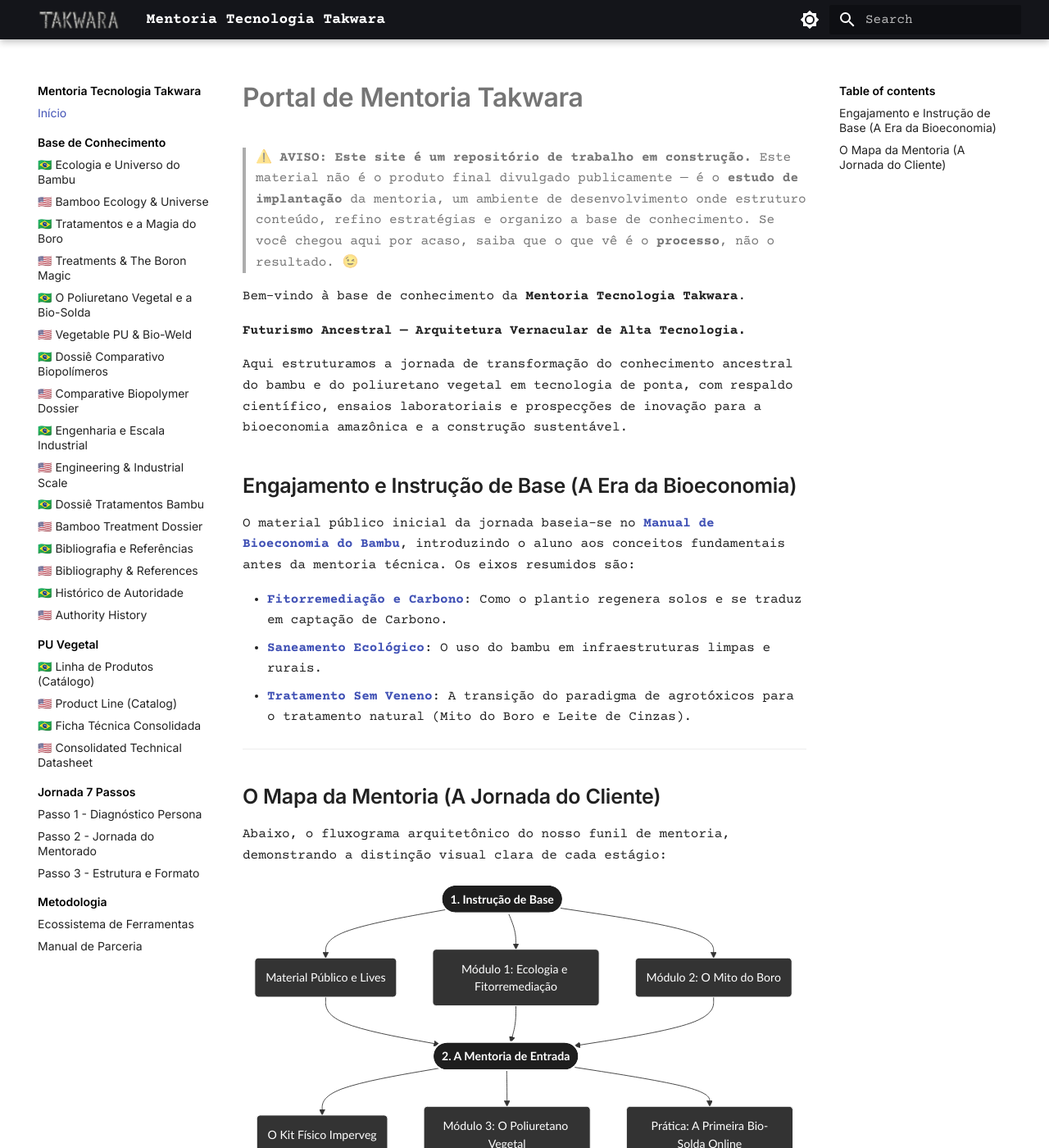
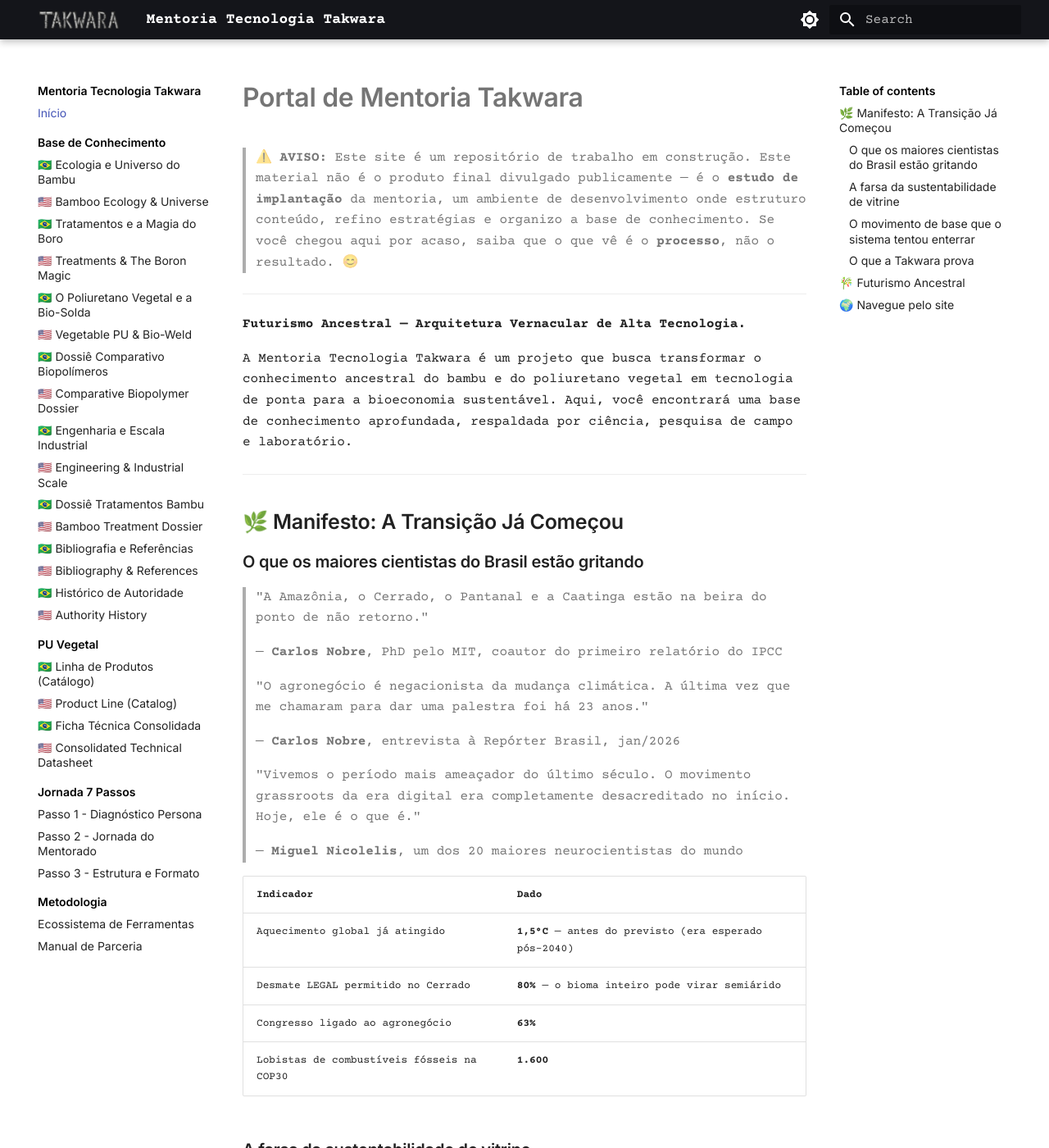
Before and after one commit to takwaratec/Mentoria_Tecnologia_Takwara, an MkDocs documentation site: the page built from docs/index.md, in a window 1280 px wide and 1400 px high. Shown: the whole window at 82% size. Built offline with MkDocs 1.6.1 and Material for MkDocs 9.7.7, drawn with Linux system fonts in a browser that asks for light colours; some of the changed text lies outside the part shown.

Commit message:
feat: index.md como manifesto, busca com scroll, artigo blog Medium

```diff
--- a/docs/00_METODOLOGIA/manual-parceria.html
+++ b/docs/00_METODOLOGIA/manual-parceria.html
@@ -350,6 +350,7 @@ kbd {
 function searchManual() {
   const q = document.getElementById('searchInput').value.toLowerCase().trim();
   const sections = document.querySelectorAll('section');
+  let firstMatch = null;
   sections.forEach(s => {
     const text = s.textContent.toLowerCase();
     if (!q) {
@@ -357,11 +358,15 @@ function searchManual() {
     } else if (text.includes(q)) {
       s.classList.remove('search-hidden');
       s.classList.add('search-match');
+      if (!firstMatch) firstMatch = s;
     } else {
       s.classList.add('search-hidden');
       s.classList.remove('search-match');
     }
   });
+  if (firstMatch) {
+    firstMatch.scrollIntoView({ behavior: 'smooth', block: 'start' });
+  }
 }
 </script>
 
--- a/docs/index.md
+++ b/docs/index.md
@@ -1,56 +1,105 @@
+---
+title: "A Transição Já Começou. Quem Vai Chegar Primeiro?"
+date: 2026-06-12
+author: Fabio Takwara
+category: Manifesto
+---
+
 # Portal de Mentoria Takwara
 
-> **⚠️ AVISO: Este site é um repositório de trabalho em construção.**
-> Este material não é o produto final divulgado publicamente — é o **estudo de implantação** da mentoria, um ambiente de desenvolvimento onde estruturo conteúdo, refino estratégias e organizo a base de conhecimento. Se você chegou aqui por acaso, saiba que o que vê é o **processo**, não o resultado. 😉
+> **⚠️ AVISO:** Este site é um repositório de trabalho em construção.
+> Este material não é o produto final divulgado publicamente — é o **estudo de implantação** da mentoria, um ambiente de desenvolvimento onde estruturo conteúdo, refino estratégias e organizo a base de conhecimento. Se você chegou aqui por acaso, saiba que o que vê é o **processo**, não o resultado. 😊
 
-Bem-vindo à base de conhecimento da **Mentoria Tecnologia Takwara**.
+---
 
 **Futurismo Ancestral — Arquitetura Vernacular de Alta Tecnologia.**
 
-Aqui estruturamos a jornada de transformação do conhecimento ancestral do bambu e do poliuretano vegetal em tecnologia de ponta, com respaldo científico, ensaios laboratoriais e prospecções de inovação para a bioeconomia amazônica e a construção sustentável.
-
-## Engajamento e Instrução de Base (A Era da Bioeconomia)
-O material público inicial da jornada baseia-se no **[Manual de Bioeconomia do Bambu](https://takwaratec.github.io/projetos/01_TECNOLOGIA_TAKWARA/TAK_manual-bioeconomia-bambu/)**, introduzindo o aluno aos conceitos fundamentais antes da mentoria técnica. Os eixos resumidos são:
-
-*   **[Fitorremediação e Carbono](https://takwaratec.github.io/projetos/01_TECNOLOGIA_TAKWARA/TAK_manual-fitorremediacao-credito-carbono/)**: Como o plantio regenera solos e se traduz em captação de Carbono.
-*   **[Saneamento Ecológico](https://takwaratec.github.io/projetos/02_PESQUISA_DESENVOLVIMENTO/TAK_nota-tecnica-saneamento-ecologico/)**: O uso do bambu em infraestruturas limpas e rurais.
-*   **[Tratamento Sem Veneno](https://takwaratec.github.io/projetos/02_PESQUISA_DESENVOLVIMENTO/TAK_tratamento-sem-veneno/)**: A transição do paradigma de agrotóxicos para o tratamento natural (Mito do Boro e Leite de Cinzas).
+A Mentoria Tecnologia Takwara é um projeto que busca transformar o conhecimento ancestral do bambu e do poliuretano vegetal em tecnologia de ponta para a bioeconomia sustentável. Aqui, você encontrará uma base de conhecimento aprofundada, respaldada por ciência, pesquisa de campo e laboratório.
 
 ---
 
-## O Mapa da Mentoria (A Jornada do Cliente)
+## 🌿 Manifesto: A Transição Já Começou
 
-Abaixo, o fluxograma arquitetônico do nosso funil de mentoria, demonstrando a distinção visual clara de cada estágio:
+### O que os maiores cientistas do Brasil estão gritando
 
-<div class="mermaid">
-flowchart TD
-    classDef base fill:#1e1e1e,stroke:#ffffff,stroke-width:2px,color:#ffffff,font-weight:bold
-    classDef entrada fill:#333333,stroke:#ffffff,stroke-width:1px,color:#ffffff
-    classDef high fill:#ffffff,stroke:#000000,stroke-width:3px,color:#000000,font-weight:bold
+> "A Amazônia, o Cerrado, o Pantanal e a Caatinga estão na beira do ponto de não retorno."
+>
+> — **Carlos Nobre**, PhD pelo MIT, coautor do primeiro relatório do IPCC
 
-    A([1. Instrução de Base]) --> B(Material Público e Lives)
-    A --> C(Módulo 1: Ecologia e Fitorremediação)
-    A --> D(Módulo 2: O Mito do Boro)
+> "O agronegócio é negacionista da mudança climática. A última vez que me chamaram para dar uma palestra foi há 23 anos."
+>
+> — **Carlos Nobre**, entrevista à Repórter Brasil, jan/2026
 
-    B --> E([2. A Mentoria de Entrada])
-    C --> E
-    D --> E
+> "Vivemos o período mais ameaçador do último século. O movimento grassroots da era digital era completamente desacreditado no início. Hoje, ele é o que é."
+>
+> — **Miguel Nicolelis**, um dos 20 maiores neurocientistas do mundo
 
-    E --> F(O Kit Físico Imperveg)
-    E --> G(Módulo 3: O Poliuretano Vegetal)
-    E --> H(Prática: A Primeira Bio-Solda Online)
+| Indicador | Dado |
+|---|---|
+| Aquecimento global já atingido | **1,5°C** — antes do previsto (era esperado pós-2040) |
+| Desmate LEGAL permitido no Cerrado | **80%** — o bioma inteiro pode virar semiárido |
+| Congresso ligado ao agronegócio | **63%** |
+| Lobistas de combustíveis fósseis na COP30 | **1.600** |
 
-    F --> I([3. Consultoria High Ticket])
-    G --> I
-    H --> I
+### A farsa da sustentabilidade de vitrine
 
-    I --> J(Visita Técnica Presencial)
-    I --> K(Licenciamento e Forno Ecológico)
-    I --> L(Escala Industrial: A Biorrefinaria)
+Nicolelis alertou no Programa 20 Minutos: *"Vendem bambu e eucalipto tratados com formol, CCA e CCB como 'construção sustentável'. Isso não é bio-solução — é greenwashing."*
 
-    class A,E base
-    class B,C,D,F,G,H entrada
-    class I,J,K,L high
-</div>
+Enquanto a indústria empilha metais pesados nas autoclaves e vende com selo verde, a Tecnologia Takwara prova que **é possível construir sem veneno** — com vapor, pirolenhoso e leite de cinzas. Com o mesmo PU Vegetal que o InCor usa em próteses cranianas. Com certificação MS 888 para água potável.
 
-Navegue pelo menu lateral para explorar os módulos da **Base de Conhecimento** e siga o passo a passo da **Jornada dos 7 Passos** para iniciar a sua transformação e conquistar a sua autonomia tecnológica.
+### O movimento de base que o sistema tentou enterrar
+
+A Takwara nasceu no quintal de um educador popular em Limeira-SP. Quinze anos de prototipagem. Sem CNPq, sem FAPESP, sem vínculo acadêmico. Quando bateu na porta do CEFET-MG, ouviu: *"Muda o foco para bambu + asfalto."* Quando submeteu ao Nature Awards, a resposta foi: *"Proposta excelente. Não podemos aprovar sem vínculo acadêmico formal."*
+
+Isso é o monopólio do conhecimento que Nicolelis denuncia. A Tecnologia que substitui crânios humanos não pode concorrer a um prêmio porque seu criador não tem crachá de universidade.
+
+### O que a Takwara prova
+
+| Indicador | Dado |
+|---|---|
+| Anos de prototipagem | **15 anos** — fornos, domos, bio-solda, biorrefinaria |
+| Aderência do PU Vegetal | **1,8 MPa** — o concreto quebrou antes da resina (Itecons Portugal) |
+| CO₂ sequestrado pelo bambu | **22 t/ha/ano** — até 4x mais que floresta tropical |
+| Barreira ao CO₂ | **365 m** — película de 0,67mm = 365m de ar estático |
+| Clientes Imperveg | **500+ em 8 países** — mesmo PU que certificamos |
+| Patentes Série T | **T01 a T12** — código aberto no Zenodo |
+
+Carlos Nobre insiste: *"Zerar as emissões até 2040 depende menos de tecnologia — que já existe — e mais de vontade política."*
+
+A tecnologia que ele diz que já existe está aqui. Não num laboratório de Stanford. Está num forno de ciclo fechado feito com resíduos do próprio bambu. Está num polímero de mamona usado em crânios humanos. Está em doze equipamentos com patentes depositadas em código aberto.
+
+**Não falta tecnologia. Falta coragem para romper com o sistema que vende veneno como solução.**
+
+---
+
+## 🎋 Futurismo Ancestral
+
+> Aos 60 anos, Fábio Takwara não se aposenta — se reinventa.
+>
+> O bambu que ele estuda há 15 anos ensina: a verdadeira força não está na rigidez, mas na capacidade de curvar sem quebrar.
+>
+> Esta mentoria não é sobre vender curso. É sobre transferir tecnologia que envenena menos, constrói melhor e dura mais.
+> É sobre a bio-solda que substitui crânios humanos virar a conexão que une fibras de bambu em comunidades que a indústria ignorou.
+> É sobre um educador popular que começou no quintal e submeteu ao Nature Awards — e agora quer que outros cheguem também.
+>
+> Hacker cultural porque desvenda os códigos da tecnologia dominante e os reescreve em linguagem acessível.
+> Digital porque ocupa o espaço virtual com a mesma determinação que ocupa o território.
+> Ancestral porque sabe que o futuro se constrói com as mãos no barro e os pés na terra.
+>
+> **Esta não é apenas uma mentoria. É um legado em construção.**
+
+---
+
+## 🌍 Navegue pelo site
+
+| Seção | Conteúdo |
+|---|---|
+| **Base de Conhecimento** | 8 módulos técnicos sobre bambu, PU vegetal, tratamentos, engenharia industrial |
+| **Jornada de 7 Passos** | O passo a passo da sua transformação — do diagnóstico à autonomia |
+| **Imperveg & Parceria** | A parceria com a Imperveg e a proposta do Kit Bio-Solda |
+
+[📖 Acesse a Base de Conhecimento](/tecs) &nbsp;|&nbsp; [🗺️ A Jornada](/jornada) &nbsp;|&nbsp; [🤝 Parceria Imperveg](/imperveg)
+
+---
+
+*Produzido em 12 de junho de 2026, com base nas entrevistas de Carlos Nobre (Repórter Brasil) e Miguel Nicolelis (Programa 20 Minutos).*
```
